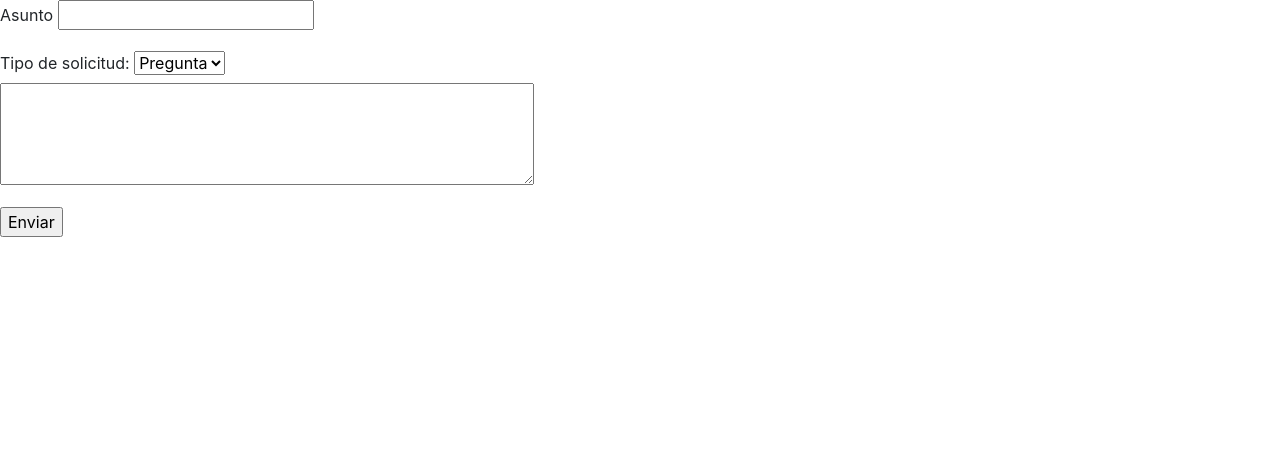
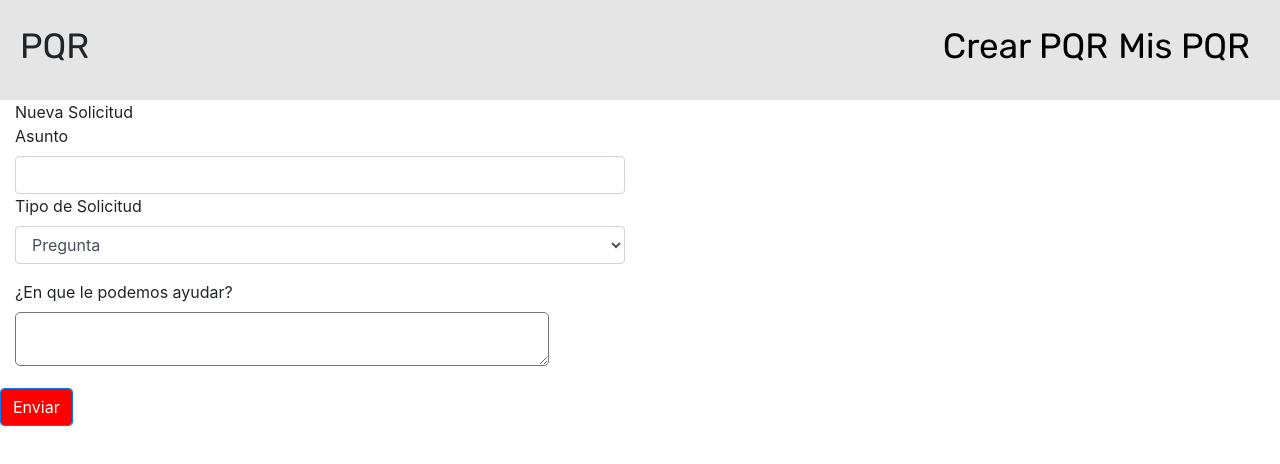
Before and after one commit to Arquitectura-Tarea-0/PQR_DESKTOP_JAVASCRIPT, an Electron app: page crearPQR.html in a window 1280 px wide. Drawn offline with nearby package versions, Linux system fonts and the light colour scheme.

Commit message:
Interface update

```diff
--- a/CSS/estilo.css
+++ b/CSS/estilo.css
@@ -1,7 +1,8 @@
 #principal{
 	width: auto;
-	height: 610px;
-	margin: auto;
+	margin-left: auto;
+	margin-right: auto;
+	float: middle;
 }
 
 header{
@@ -31,9 +32,26 @@ a:visited {
   margin-right: 10px;
 }
 
+textarea {
+    -webkit-border-radius: 5px;
+    -moz-border-radius: 5px;
+    border-radius: 5px;
+}
+
 .alignleft {
 	float: left;
 }
 .alignright {
 	float: right;
 }
+
+.addTittle{
+	margin: 0;
+	display: inline-block;
+}
+
+.addAnot{
+	background-color: grey;
+	width: auto;
+	float: right;
+}
--- a/crearPQR.html
+++ b/crearPQR.html
@@ -2,39 +2,53 @@
 <html>
 <meta charset="utf-8">
 <head>
-	<title>Crear PQR</title>
-	<link href='https://fonts.googleapis.com/css?family=Rubik' rel='stylesheet'>
+	<title>Solicitud</title>
+	<link rel="stylesheet" href="https://stackpath.bootstrapcdn.com/bootstrap/4.5.2/css/bootstrap.min.css" integrity="sha384-JcKb8q3iqJ61gNV9KGb8thSsNjpSL0n8PARn9HuZOnIxN0hoP+VmmDGMN5t9UJ0Z" crossorigin="anonymous">
 	<link rel="stylesheet" type="text/css" href="css/estilo.css">
-	<link rel="stylesheet" href="css/bootstrap.css">
-	<link rel="stylesheet" href="css/bootstrap.min.css">
-	<link rel="stylesheet" href="css/bootstrap-grid.css">
-	<link rel="stylesheet" href="css/bootstrap-grid.min.css">
-	<link rel="stylesheet" href="css/bootstrap-reboot.css">
-	<link rel="stylesheet" href="css/bootstrap-reboot.min.css">
 </head>
 <body>
-	<div id="principal">
-		<div id = "formulario">
-			<form action= "" class= "form">
-				<p>
-					<label for='asunto'>Asunto</label>
-					<input id='asunto' name='asunto' required type='text'>
-				</p>
-				<label for="tSolicitud">Tipo de solicitud: </label>
-				<select name="tSolicitud" id="tSolicitud">
-					<option value="Pregunta">Pregunta</option>
-					<option value="Queja">Queja</option>
-					<option value="Reclamo">Reclamo</option>
-				</select>
-				<p>
-					<textarea class='textarea' cols='50' id='cuerpo' name='cuerpo' required rows='4'></textarea>
-				</p>
-				<p>
-					<input type='submit' value='Enviar'>
-				</p>
-			</form>
+	<div id="header"></div>
+	<div class="row" id="principal">
+		<div class="col-sm-6 align-items-center">
+			<div class="panel panel-primary">
+				<div class="panel-heading">
+					Nueva Solicitud
+				</div>
+				<div class="panel-body">
+					<div class="form-group">
+						<label for="asunto">Asunto</label>
+						<input type="text" id="asunto" class="form-control" />
+						<label for="tSolicitud">Tipo de Solicitud</label>
+						<select name="tSolicitud" id="tSolicitud" class="form-control">
+							<option value="Pregunta">Pregunta</option>
+							<option value="Queja">Queja</option>
+							<option value="Reclamo">Reclamo</option>
+						</select>
+					</div>
+					<div class="form-group">
+						<label for="cuerpo">¿En que le podemos ayudar?</label>
+						<br>
+						<textarea class='textarea' cols='50' id='cuerpo' name='cuerpo' class="form-control"></textarea>
+					</div>
+				</div>
+				<div class="panel-footer">
+					<div class="row">
+						<div class="col-xs-12">
+							<button type="button" id="updateButton" class="btn btn-primary form-control" onclick="updateClick();" style="background-color: red">
+							Enviar
+							</button>
+						</div>
+					</div>
+				</div>
+			</div>
 		</div>
 	</div>
-
+	<script src="https://code.jquery.com/jquery-1.12.4.js"></script>
+  	<script src="https://code.jquery.com/ui/1.12.1/jquery-ui.js"></script>
+	 <script type="text/javascript">
+	 	$( function() {
+			$( "#header" ).load("header.html");
+		});
+	 </script>
 </body>
 </html>
--- a/header.html
+++ b/header.html
@@ -5,15 +5,10 @@
 	<title>Crear PQR</title>
 	<link href='https://fonts.googleapis.com/css?family=Rubik' rel='stylesheet'>
 	<link rel="stylesheet" type="text/css" href="css/estilo.css">
-	<link rel="stylesheet" href="css/bootstrap.css">
-	<link rel="stylesheet" href="css/bootstrap.min.css">
-	<link rel="stylesheet" href="css/bootstrap-grid.css">
-	<link rel="stylesheet" href="css/bootstrap-grid.min.css">
-	<link rel="stylesheet" href="css/bootstrap-reboot.css">
-	<link rel="stylesheet" href="css/bootstrap-reboot.min.css">
+	<link rel="stylesheet" href="https://stackpath.bootstrapcdn.com/bootstrap/4.5.2/css/bootstrap.min.css" integrity="sha384-JcKb8q3iqJ61gNV9KGb8thSsNjpSL0n8PARn9HuZOnIxN0hoP+VmmDGMN5t9UJ0Z" crossorigin="anonymous">
 </head>
 <body>
-	<div id="principal">
+	<div>
 		<header>
 			<div id="header">
 				<p class= "alignleft">PQR</p>
```
Also changed, not shown: solicitud.html (added, +34 -0 lines).
